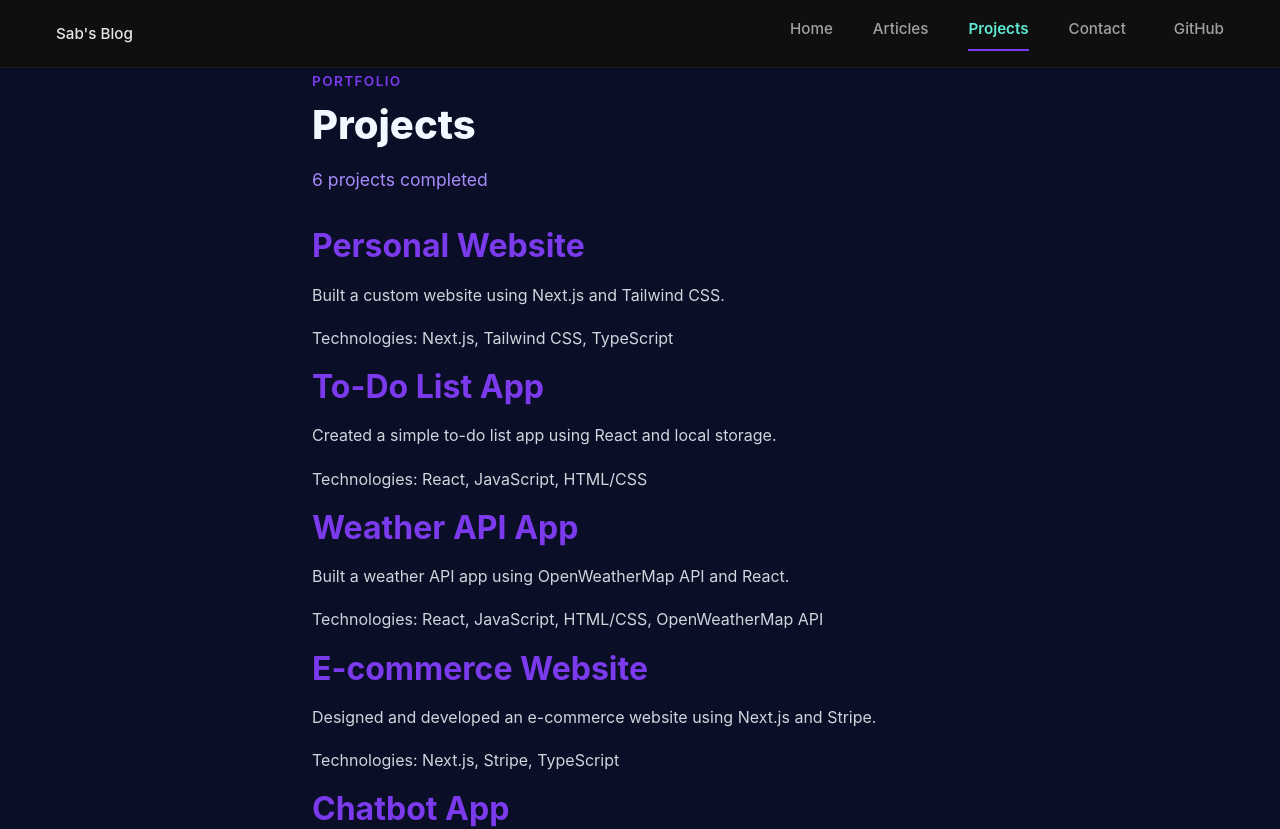
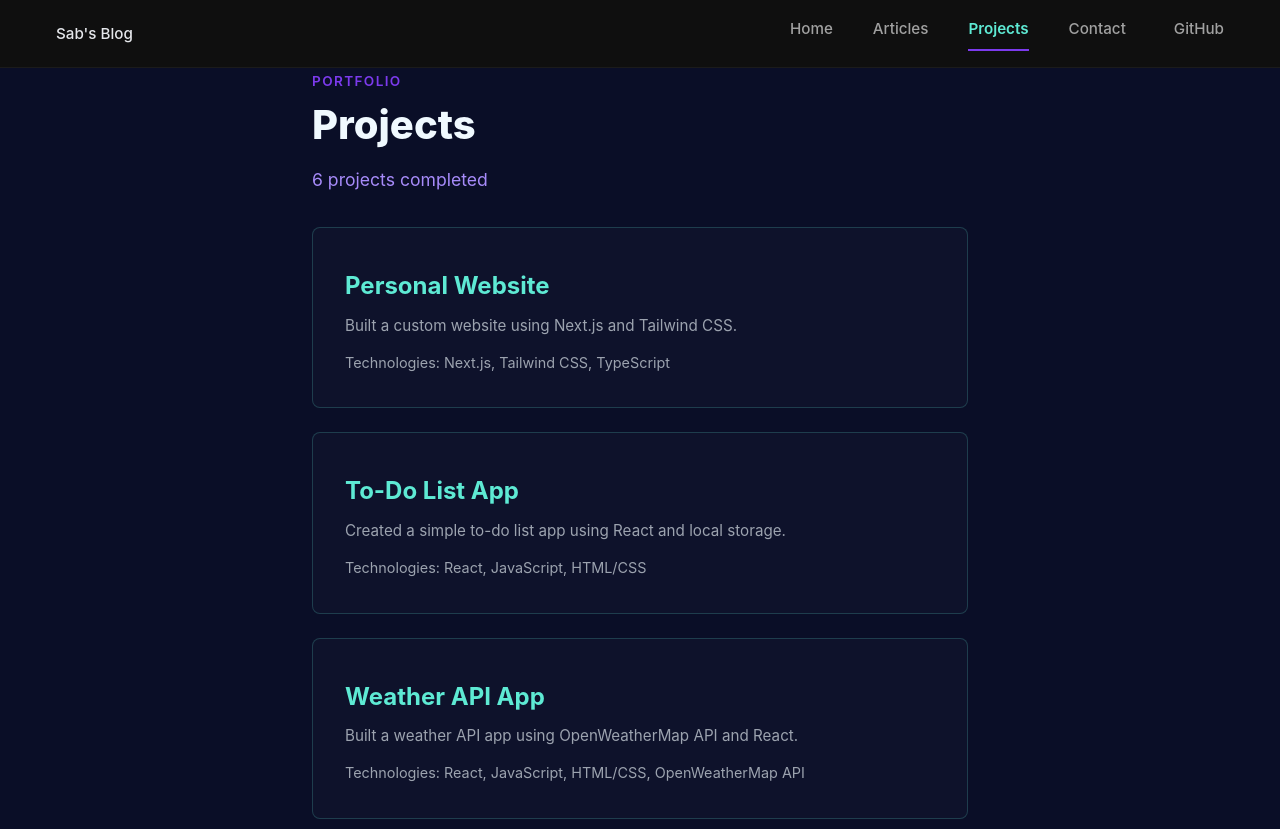
Before and after one commit to ss889/personal-blog, a Next.js app: page /projects in a window 1280 px wide. Shown: the top 829 px of the page. Built offline with nearby package versions, Linux system fonts and the light colour scheme.

Commit message:
Add inline styling to projects cards with teal borders and proper hover effects

```diff
--- a/src/app/projects/page.tsx
+++ b/src/app/projects/page.tsx
@@ -46,21 +46,37 @@ export default function ProjectsPage() {
       <h1 className="section-title">Projects</h1>
       <p className="section-subtitle">{projects.length} projects completed</p>
 
-      <div className="grid grid-cols-1 gap-4 md:grid-cols-2 lg:grid-cols-3">
+      <div>
         {projects.map((project) => (
           <Link
             key={project.slug}
             href={`/projects/${project.slug}`}
-            className="group relative block overflow-hidden rounded-lg border border-gray-200 shadow-md hover:border-gray-500 hover:shadow-lg"
+            className="blog-list-item"
+            style={{
+              display: 'block',
+              padding: '2rem',
+              marginBottom: '1.5rem',
+              background: 'rgba(255, 255, 255, 0.02)',
+              border: '1px solid rgba(94, 234, 212, 0.2)',
+              borderRadius: '0.5rem',
+              transition: 'all 0.2s ease',
+              color: '#e5e7eb',
+              textDecoration: 'none',
+            }}
+            onMouseEnter={(e) => {
+              e.currentTarget.style.background = 'rgba(94, 234, 212, 0.1)';
+              e.currentTarget.style.borderColor = 'rgba(94, 234, 212, 0.4)';
+              e.currentTarget.style.transform = 'translateX(4px)';
+            }}
+            onMouseLeave={(e) => {
+              e.currentTarget.style.background = 'rgba(255, 255, 255, 0.02)';
+              e.currentTarget.style.borderColor = 'rgba(94, 234, 212, 0.2)';
+              e.currentTarget.style.transform = 'translateX(0)';
+            }}
           >
-            <div className="absolute top-0 left-0 w-full h-full transition duration-300 ease-in-out hover:bg-gray-100">
-              <div className="absolute top-0 left-0 w-full h-full bg-gradient-to-b from-transparent to-gray-500 opacity-50" />
-            </div>
-            <div className="p-4">
-              <h2 className="text-lg font-bold">{project.title}</h2>
-              <p className="text-gray-600">{project.excerpt}</p>
-              <p className="text-gray-500 text-sm">Technologies: {project.technologies}</p>
-            </div>
+            <h2 style={{ fontSize: '1.5rem', margin: '0.75rem 0', color: '#5eead4', fontWeight: 700 }}>{project.title}</h2>
+            <p style={{ color: '#9ca3af', margin: '0.75rem 0 0 0', fontSize: '0.95rem' }}>{project.excerpt}</p>
+            <p style={{ fontSize: '0.9rem', color: '#9ca3af', margin: '0.75rem 0 0 0' }}>Technologies: {project.technologies}</p>
           </Link>
         ))}
       </div>
```
